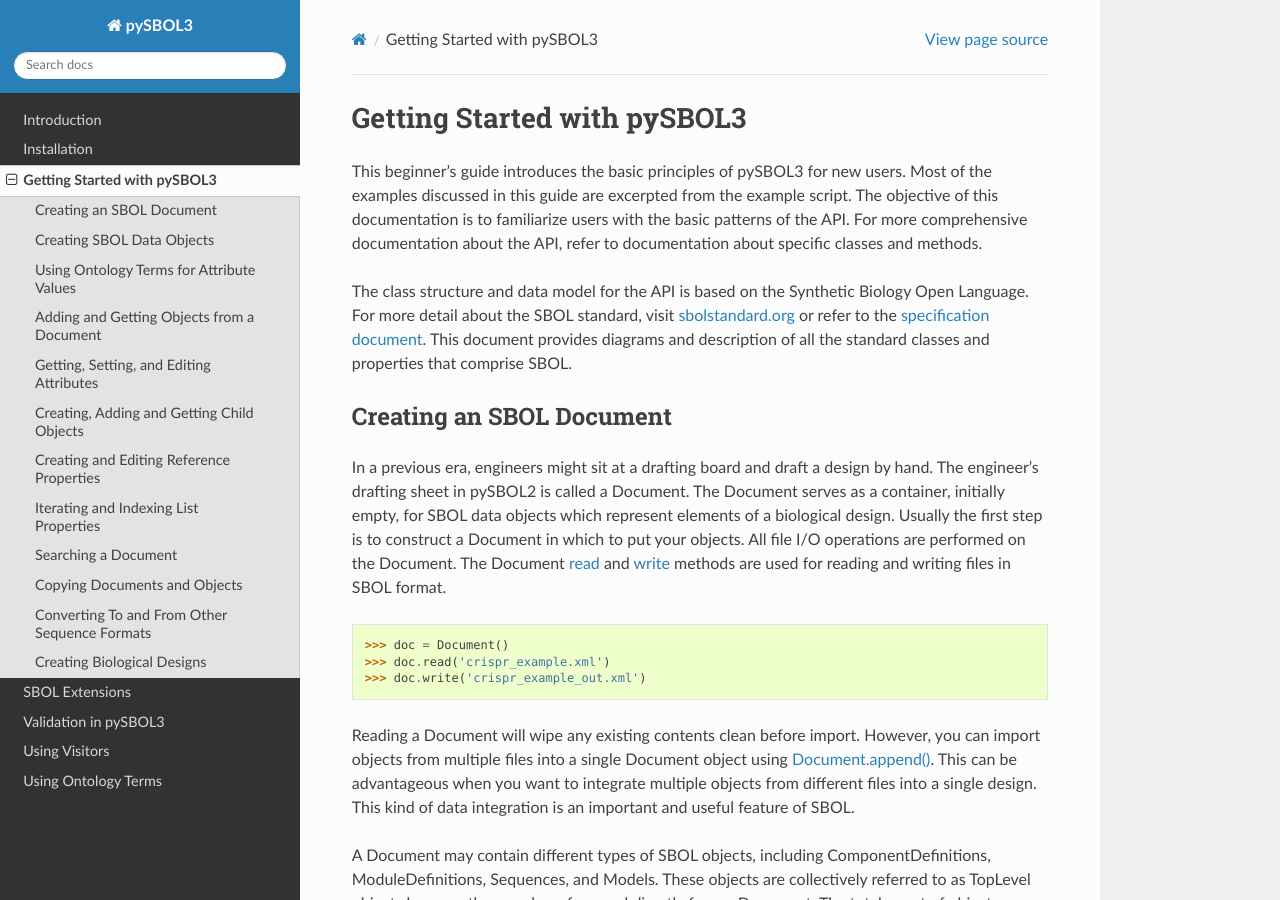
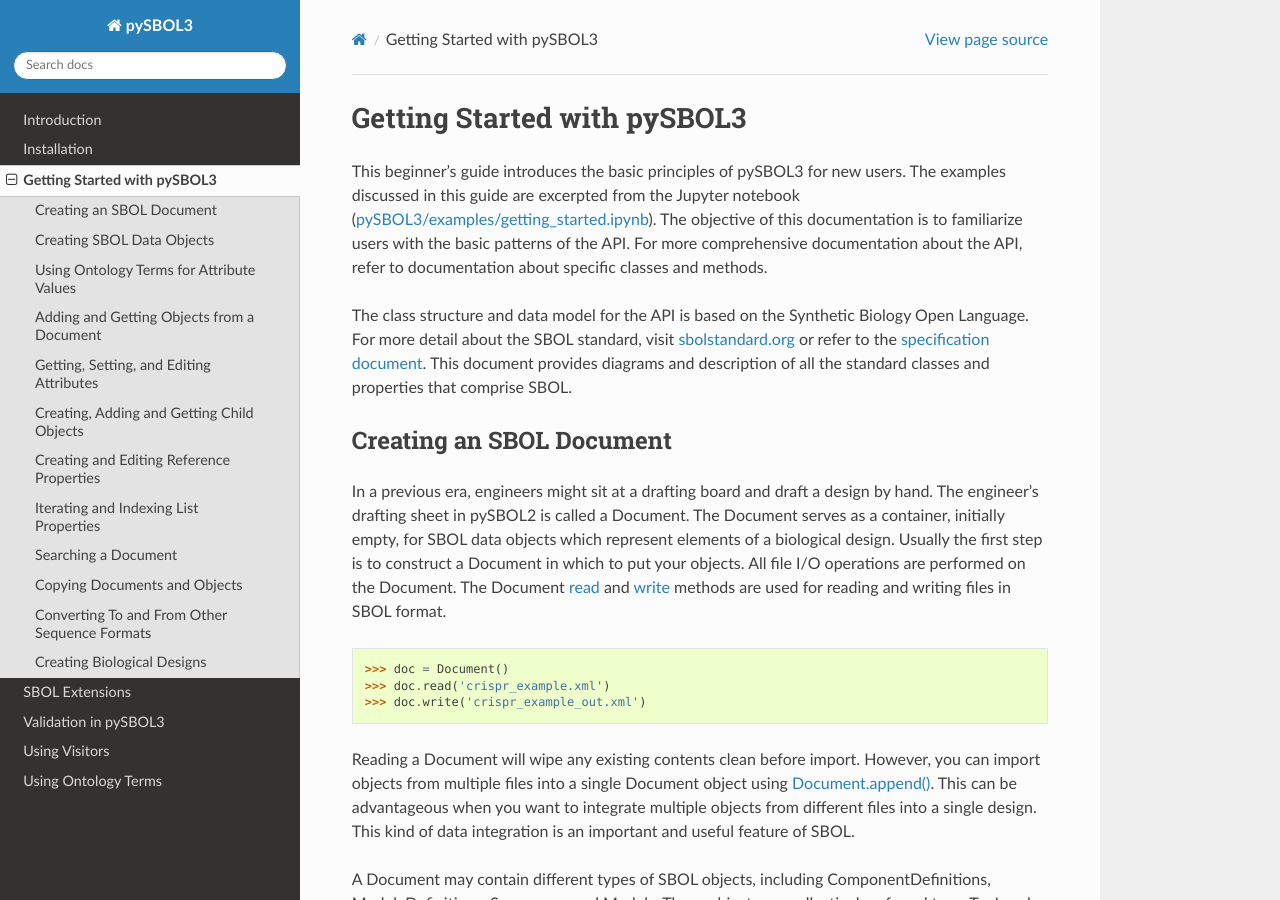
Before and after one commit to SynBioDex/pySBOL3, a Sphinx documentation site: the page built from docs/getting_started.rst, in a window 1280 px wide and 900 px high. Built offline with Sphinx 7.4.7 and the Read the Docs theme 2.0.0, drawn with Linux system fonts in a browser that asks for light colours.

Commit message:
Update getting_started.rst
Make reference to examples specific so reader can more easily find it. Also, change examples from python script to Jupyter notebook

```diff
--- a/docs/getting_started.rst
+++ b/docs/getting_started.rst
@@ -2,8 +2,9 @@ Getting Started with pySBOL3
 =============================
 
 This beginner’s guide introduces the basic principles of pySBOL3 for
-new users. Most of the examples discussed in this guide are excerpted
-from the example script. The objective of this documentation is to
+new users. The examples discussed in this guide are excerpted
+from the Jupyter notebook (`pySBOL3/examples/getting_started.ipynb <https://github.com/SynBioDex/pySBOL3/tree/main/examples/getting_started.ipynb>`_).
+The objective of this documentation is to
 familiarize users with the basic patterns of the API. For more
 comprehensive documentation about the API, refer to documentation
 about specific classes and methods.
```
